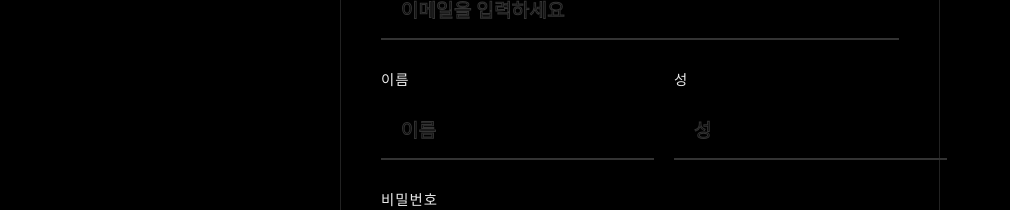
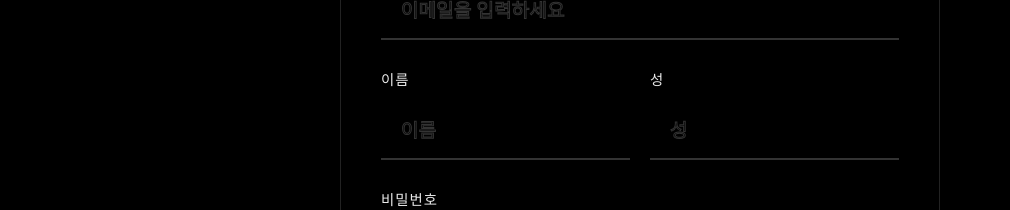
Before and after one commit to eoyeou/METCHA, a Vue app in the folder vue-project/: page /register in a window 1280 px wide. Shown: the part 334-544 px from the top of the page, without its empty margins (0-1010 px from the left). Built offline with nearby package versions, Linux system fonts and the light colour scheme; a web font is replaced by a local one.

Commit message:
회원가입 페이지 수정

```diff
--- a/vue-project/src/views/RegisterView.vue
+++ b/vue-project/src/views/RegisterView.vue
@@ -190,6 +190,7 @@ const handleRegister = async () => {
   width: 100%;
   max-width: 600px;
   border: 1px solid #222;
+  box-sizing: border-box;
 }
 
 h2 {
@@ -214,12 +215,15 @@ h2 {
   display: grid;
   grid-template-columns: 1fr 1fr;
   gap: 20px;
+  width: 100%;
 }
 
 .form-group {
   display: flex;
   flex-direction: column;
   gap: 10px;
+  min-width: 0;
+  width: 100%;
 }
 
 label {
@@ -241,6 +245,8 @@ input {
   font-size: 1.2rem;
   font-family: var(--font-tech);
   transition: all 0.3s;
+  width: 100%;
+  box-sizing: border-box;
 }
 
 input:focus {
```
